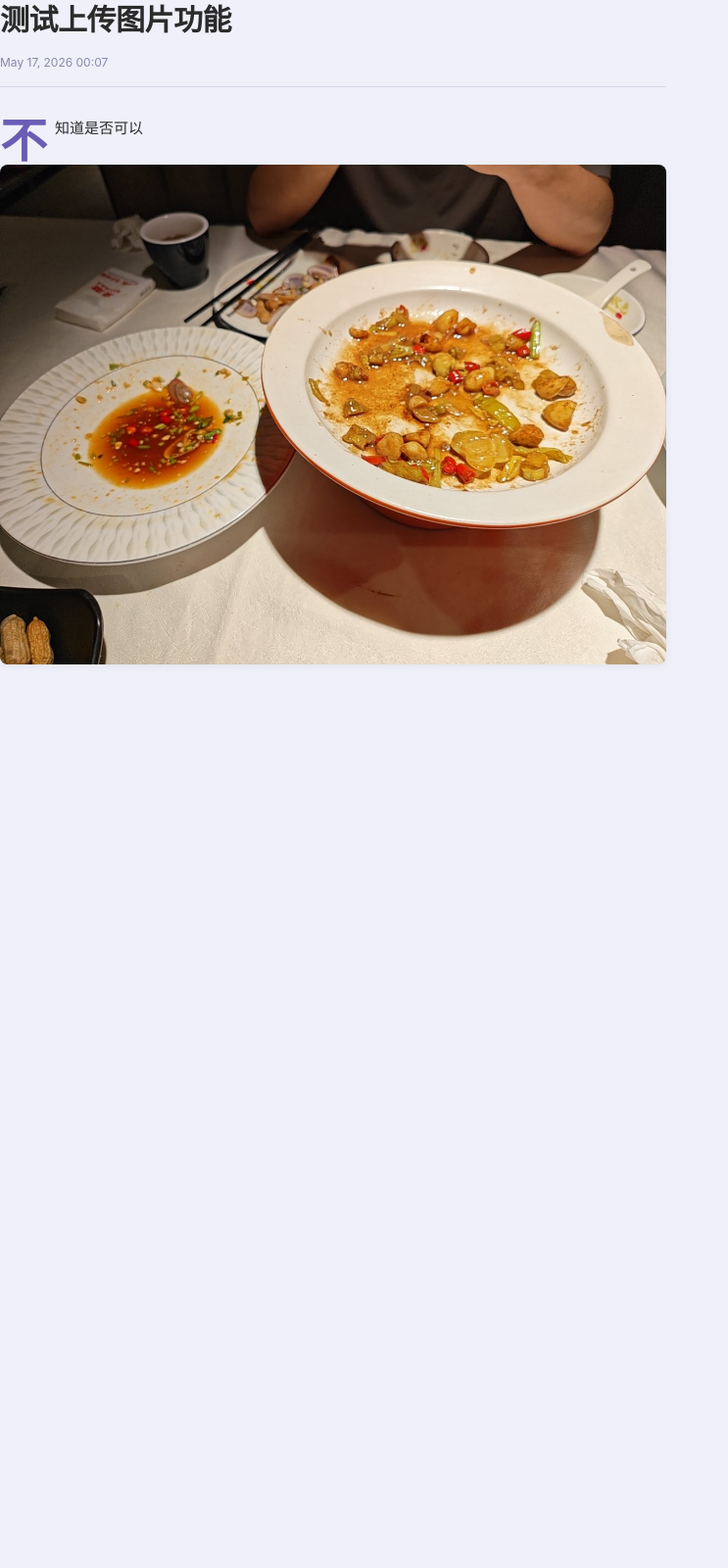
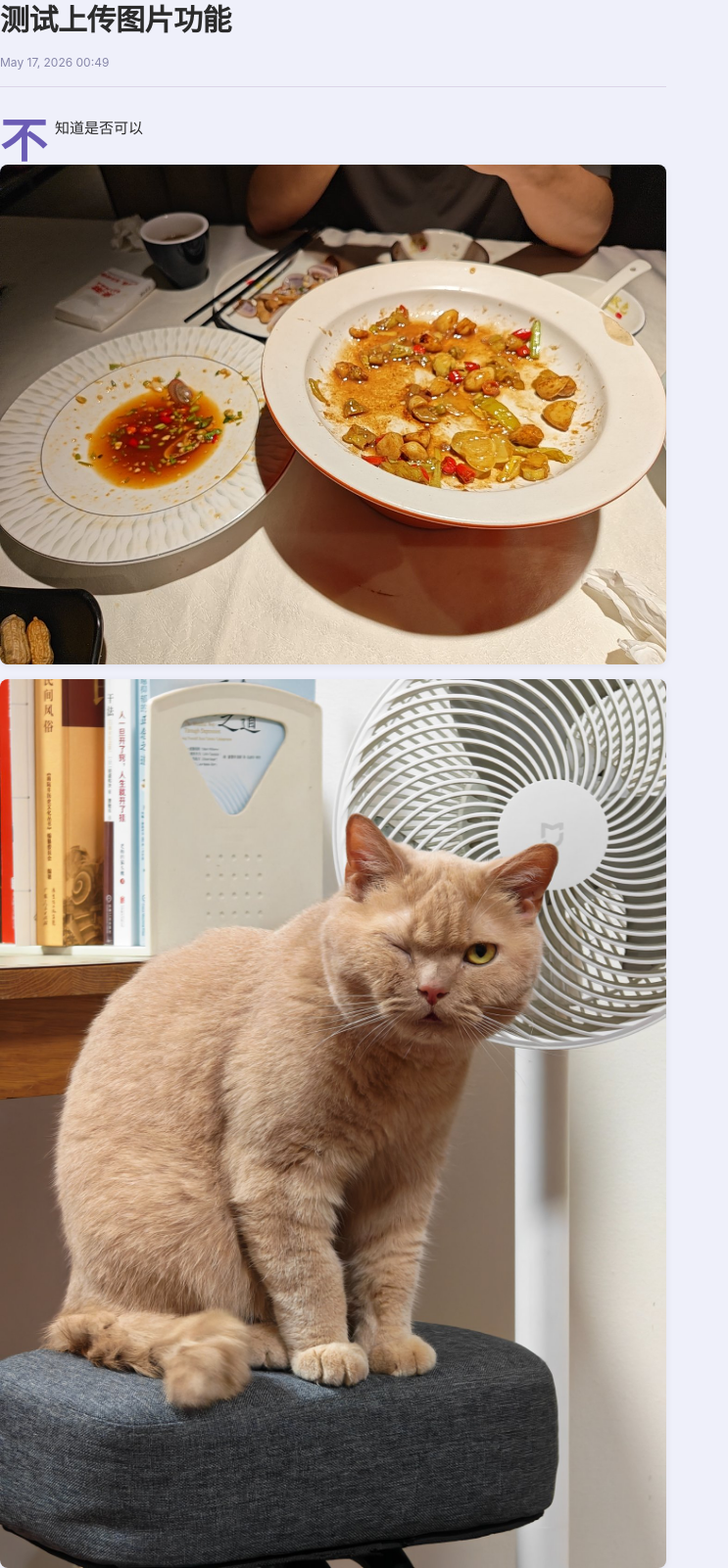
Before and after one commit to belber/belber.github.io, a Jekyll site: the page built from _posts/2026-05-17-测试上传图片功能.md, in a window 1280 px wide. Shown: the whole page at 98% size, without its empty margins (0-743 px from the left). Built offline with Jekyll 4.4.1, drawn with Linux system fonts in a browser that asks for light colours; before the commit the page ends 900 px from its top, so only the background shows below that; some of the changed lines change nothing that is shown.

Commit message:
update: 测试上传图片功能

```diff
--- a/_posts/2026-05-17-测试上传图片功能.md
+++ b/_posts/2026-05-17-测试上传图片功能.md
@@ -1,8 +1,9 @@
 ---
 layout: post
 title: "测试上传图片功能"
-date: 2026-05-17 00:07:36 +08:00
+date: 2026-05-17 00:49:14 +08:00
 ---
 
 不知道是否可以
 ![](/assets/images/2026-05-17_000714_u7a.jpg)
+![](/assets/images/2026-05-17_004912_sp7.jpg)
```
